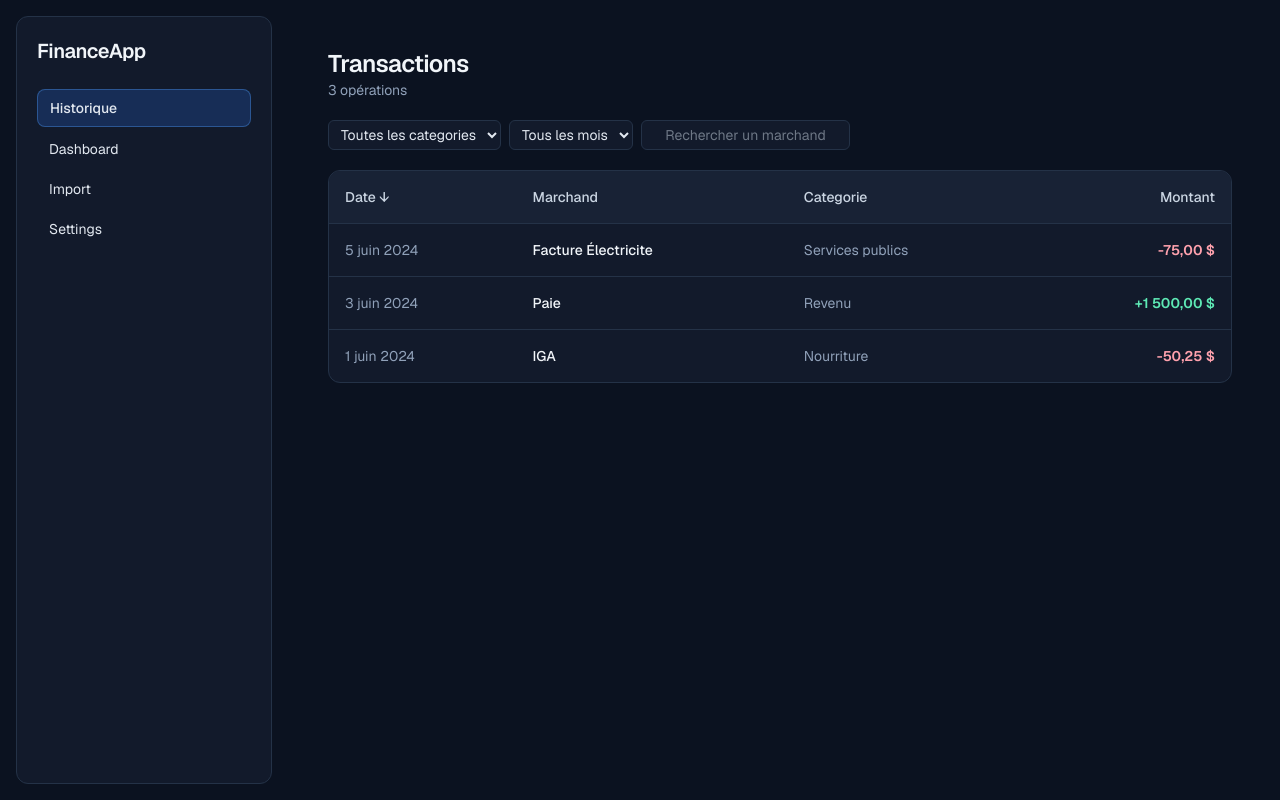
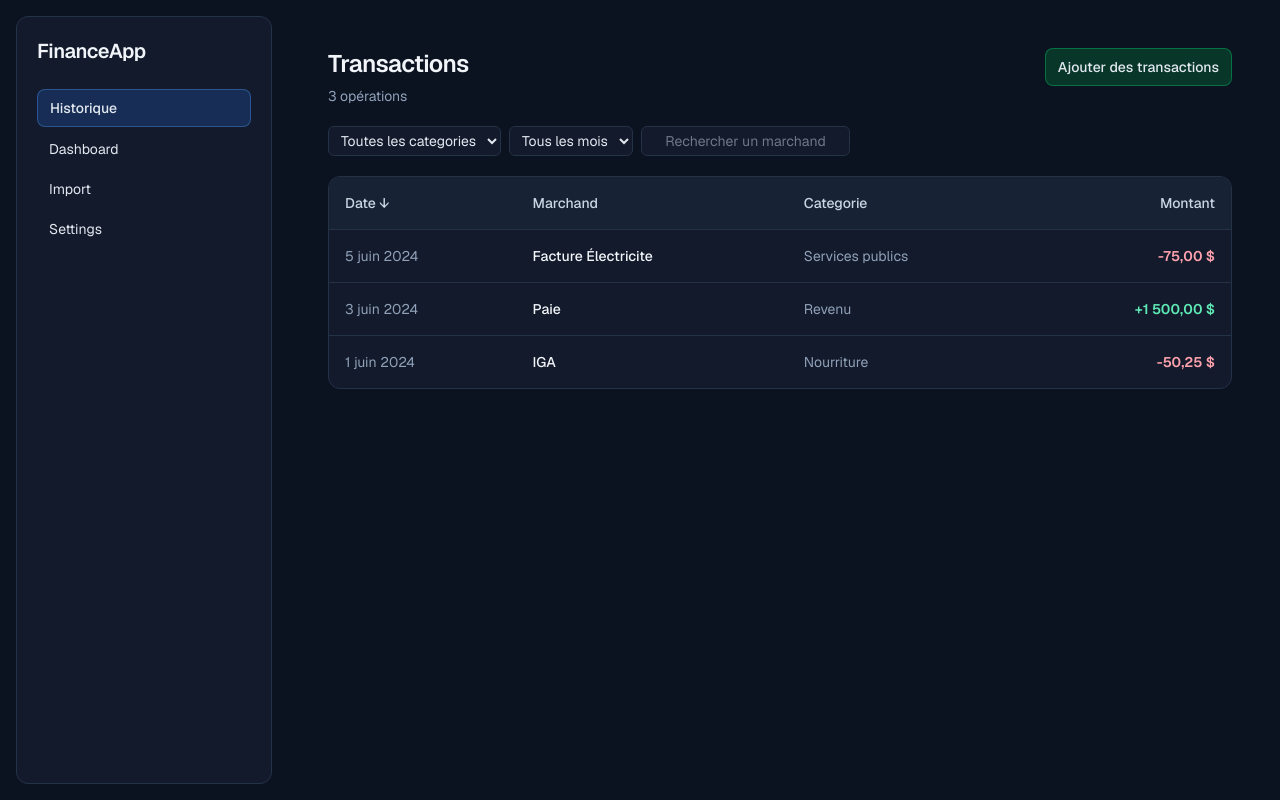
Before and after one commit to matheo-lacerte/FinanceApp, a Next.js app: page /transactions in a window 1280 px wide. Built offline with nearby package versions, Linux system fonts and the light colour scheme.

Commit message:
feat: Add 'Add Transaction' page and link

```diff
--- a/app/(app)/transactions/page.tsx
+++ b/app/(app)/transactions/page.tsx
@@ -47,8 +47,20 @@ export default function TransactionsPage() {
   return (
     <main className="space-y-5">
       <header>
-        <h1 className="text-2xl font-semibold tracking-tight text-slate-100">Transactions</h1>
+        <div className="flex">
+          <h1 className="text-2xl font-semibold tracking-tight text-slate-100">Transactions</h1>
+          <Link
+            href="/transactions/new"
+            className="border border-green-400/35 bg-green-500/20 font-medium text-green-100 block rounded-lg px-3 py-2 text-sm transition ml-auto hover:text-slate-100 hover:bg-green-300/20 hover:border-green-300/35"
+          >
+            Ajouter des transactions
+          </Link>
+
+        </div>
+
         <p className="text-sm text-slate-400">{filteredTransactions.length} opération{filteredTransactions.length > 1 && ("s")}</p>
+
+
       </header>
 
       <div className="flex flex-col gap-2 md:flex-row">
```
Also changed, not shown: app/(app)/transactions/new/page.tsx (added).
